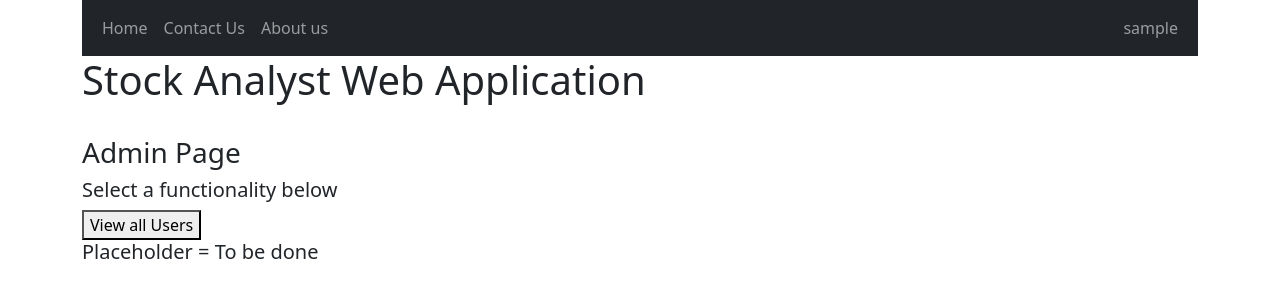
After one commit to RubertoAlexander/CC-A3-StockStrategyApp, a Flask app: a page that uses app/templates/index.html in a window 1280 px wide. The commit adds this page. Shown: the top 300 px of the page. Run offline with Flask 2, Linux system fonts and the light colour scheme.

```diff
--- a/app/models/__init__.py
+++ b/app/models/__init__.py
@@ -1,6 +1,6 @@
 import boto3
 
 dynamodb = boto3.resource("dynamodb", region_name="us-east-1")
-s3 = boto3.client("s3", region_name="us-east-1")
+s3 = boto3.resource("s3", region_name="us-east-1")
 
-from . import dynamodb_login, dynamodb_register
+from . import dynamodb_login, dynamodb_register, s3_register
--- /dev/null
+++ b/app/templates/adminmainpage.html
@@ -0,0 +1,28 @@
+{% extends 'index.html' %}
+
+{% block header %}
+<h1>{% block title %}Login Page{% endblock %}</h1>
+{% endblock %}
+
+{% block content %}
+
+<h1>Stock Analyst Web Application</h1>
+
+<br>
+
+<body class = "container">
+
+    <h3>Admin Page</h3>
+
+    <h5>Select a functionality below</h5>
+
+    <div class = "row">
+        <a href = "{{ url_for('admindisplayusers_page', username = username) }}">
+            <button name = "admin_display_users_button" type = "submit">View all Users</button>
+        </a>
+    </div>
+
+    <h5>Placeholder = To be done</h5>
+
+</body>
+{% endblock %}
--- a/app/templates/index.html
+++ b/app/templates/index.html
@@ -7,7 +7,8 @@
         <!-- Bootstrap CSS and JS -->
         <link href="https://cdn.jsdelivr.net/npm/bootstrap@5.0.0-beta3/dist/css/bootstrap.min.css" rel="stylesheet" integrity="sha384-eOJMYsd53ii+scO/bJGFsiCZc+5NDVN2yr8+0RDqr0Ql0h+rP48ckxlpbzKgwra6" crossorigin="anonymous">
         <script src="https://cdn.jsdelivr.net/npm/bootstrap@5.0.0-beta3/dist/js/bootstrap.bundle.min.js" integrity="sha384-JEW9xMcG8R+pH31jmWH6WWP0WintQrMb4s7ZOdauHnUtxwoG2vI5DkLtS3qm9Ekf" crossorigin="anonymous"></script>
-        <title>Webpage</title>
+
+        <title>Stock Strategy</title>
 
     </head>
 
--- a/app/templates/loginpage.html
+++ b/app/templates/loginpage.html
@@ -20,7 +20,7 @@
         <form action = "/login" method = "post">
             <div class = "mb-3">
                 <label class = "form-label">Username</label>
-                <input class = "form-control" type = "text" placeholder = "Enter Username" name = "username" size = "15" required>
+                <input class = "form-control" type = "text" placeholder = "Enter Username" name = "username" size = "15" autofocus required>
             </div>
 
             <div class = "mb-3">
--- a/app/templates/mainnavbar.html
+++ b/app/templates/mainnavbar.html
@@ -7,15 +7,35 @@
                     <a class="nav-link" href = "/">Home</a>
                 </li>
                 <li class="nav-item">
-                    <a class="nav-link" href = "contact">Contact Us</a>
+                    <a class="nav-link" href = "contactus_page">Contact Us</a>
                 </li>
                 <li class="nav-item">
-                    <a class="nav-link" href = "about">About us</a>
+                    <a class="nav-link" href = "aboutus_page">About us</a>
                 </li>
             </ul>
             <ul class="navbar-nav ms-auto">
+                <!-- {% if username %}
+                    <li class="nav-item dropdown">
+                        <a class="nav-link dropdown-toggle" href="#" id="navbarDropdown" role="button" data-toggle="dropdown" aria-haspopup="true" aria-expanded="false">
+                            {{ username }}
+                        </a>
+                        <div class="dropdown-menu" aria-labelledby="navbarDropdown">
+                        <a class="dropdown-item" href="myuserdetails_page/{{ username }}">View my details</a>
+                        <div class="dropdown-divider"></div>
+                        <a class="dropdown-item" href="login_page">Placeholder - Log out</a>
+                        </div>
+                    </li>
+                {% else %}
+                    <li class="nav-item">
+                        <a class="nav-link" href = "login_page">Login</a>
+                    </li>
+                {% endif %} -->
                 <li class="nav-item">
-                    <a class="nav-link" href = "login">Login</a>
+                    {% if username %}
+                        <a class="nav-link" href = "myuserdetails_page/{{ username }}">{{ username }}</a>
+                    {% else %}
+                        <a class="nav-link" href = "login_page">Login</a>
+                    {% endif %}
                 </li>
             </ul>
         </div>
--- a/app/templates/registerpage.html
+++ b/app/templates/registerpage.html
@@ -20,7 +20,7 @@
         <form action = "/register" method = "post" enctype = "multipart/form-data">
             <div class = "mb-3">
                 <label class = "form-label">Email</label>
-                <input class = "form-control" type = "text" placeholder = "Enter email" name = "email" size = "15" required>
+                <input class = "form-control" type = "text" placeholder = "Enter email" name = "email" size = "15" autofocus required>
             </div>
 
             <div class = "mb-3">
@@ -40,7 +40,7 @@
 
             <div class = "mb-3">
                 <label class = "form-label">Images</label>
-                <input class = "form-control" type = "text" placeholder = "Placeholder - Image to be here instead" size = "15" readonly = "readonly">
+                <input class = "form-control" type = "file" name = "file" accept = "image/*" required>
             </div>
 
             <button name = "register_button" type = "submit">Register</button> {{ registerError }}
--- a/app/views/__init__.py
+++ b/app/views/__init__.py
@@ -1 +1 @@
-from . import main_page, contactus_page, aboutus_page, login_page, register_page
+from . import main_page, contactus_page, aboutus_page, login_page, register_page, admin_page, myuser_page
--- a/app/views/aboutus_page.py
+++ b/app/views/aboutus_page.py
@@ -2,6 +2,6 @@ from flask import render_template, request, redirect
 
 from app import app
 
-@app.route("/about")
+@app.route("/aboutus_page")
 def aboutus_page():
     return render_template("aboutuspage.html")
--- /dev/null
+++ b/app/views/admin_page.py
@@ -0,0 +1,11 @@
+from flask import render_template, request, redirect
+
+from app import app
+
+@app.route("/admin_page/<string:username>")
+def admin_page(username):
+    return render_template("adminmainpage.html", username = username)
+
+@app.route("/admindisplayusers_page/<string:username>")
+def admindisplayusers_page(username):
+    return "Placeholder - To be done"
--- a/app/views/contactus_page.py
+++ b/app/views/contactus_page.py
@@ -2,6 +2,6 @@ from flask import render_template, request, redirect
 
 from app import app
 
-@app.route("/contact")
+@app.route("/contactus_page")
 def contactus_page():
     return render_template("contactuspage.html")
```
Also changed, not shown: app/models/dynamodb_login.py (+15 -0 lines), app/models/s3_register.py (added, +27 -0 lines), app/templates/changeaccountdetailspage.html (added, +16 -0 lines), app/templates/myuserpage.html (added, +20 -0 lines), app/views/login_page.py (+16 -4 lines), app/views/myuser_page.py (added, +17 -0 lines), app/views/register_page.py (+14 -8 lines), 2 other files.
